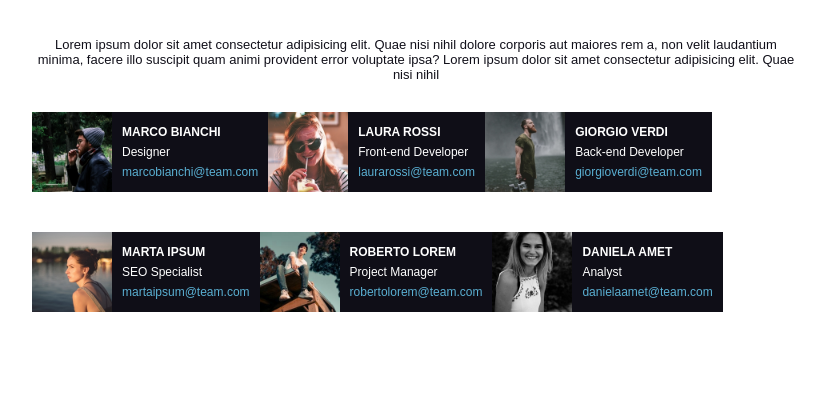
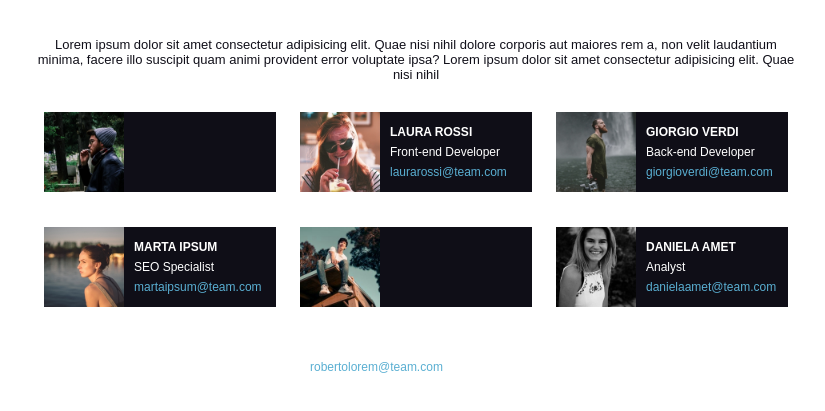
Before and after one commit to Valee8/html-css-float-cards, a plain HTML site: page index.html in a window 1280 px wide. Shown: the part 59-470 px from the top of the page, without its empty margins (224-1049 px from the left). Drawn offline with Linux system fonts and the light colour scheme.

Commit message:
completed main

```diff
--- a/css/style.css
+++ b/css/style.css
@@ -21,7 +21,7 @@ header {
 /* Container */
 #container {
     width: 60%;
-    margin: 0 auto;;
+    margin: 0 auto;
 }
 
 /* Testo paragrafo */
@@ -30,11 +30,12 @@ header {
     font-size: 13px;
     margin-bottom: 30px;
     margin-top: 40px;
+    padding: 0 5px;
 }
 
 /* Righe */
 .row-section:first-child {
-    margin-bottom: 40px;
+    margin-bottom: 35px;
 }
 
 .row-section::after {
@@ -45,9 +46,11 @@ header {
 
 /* Colonne */
 .col-section {
+    width: calc(100% / 3 - 24px);
     height: 80px;
     background-color: #0F0E17;
     float: left;
+    margin: 0 12px;
 }
 
 .col-section .image, .col-section .image > img {
```
Also changed, not shown: index.html (+6 -7 lines).
